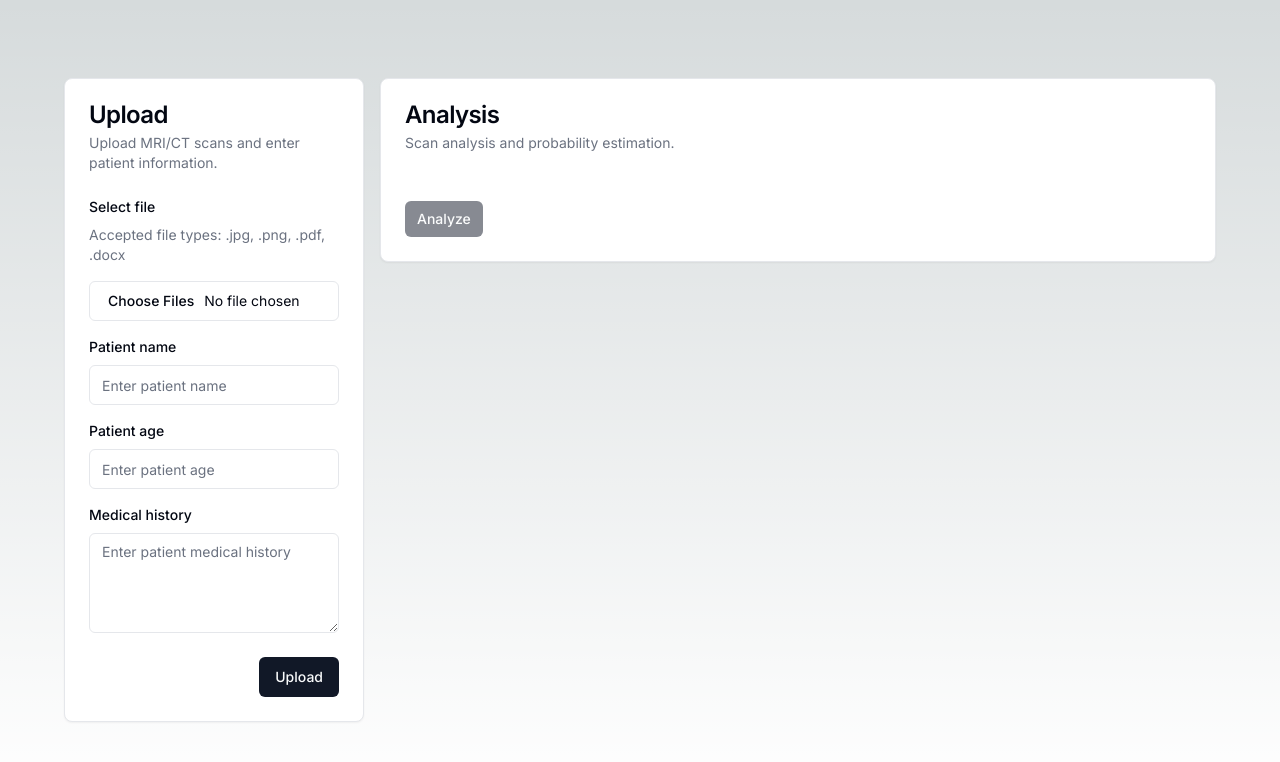
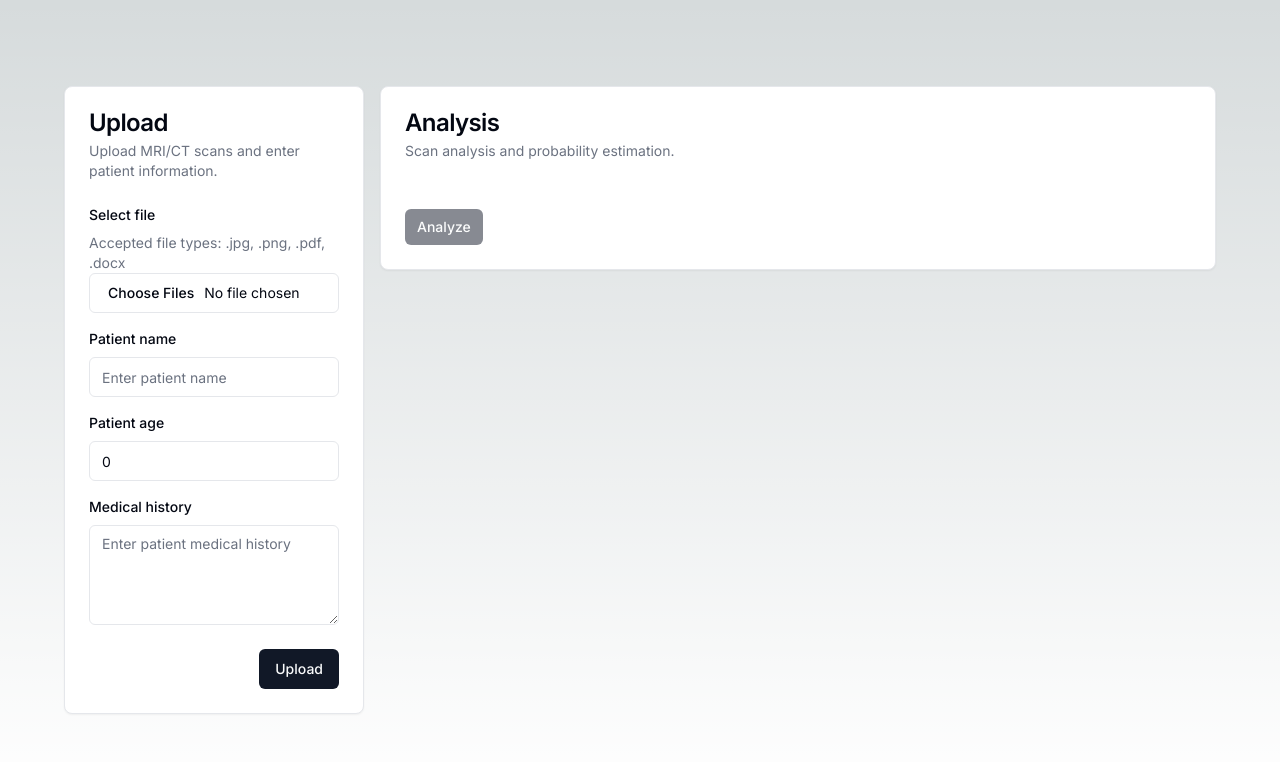
Before and after one commit to listlessbird/neurogenesis, a Next.js app in the folder ui/: page /mri-analysis in a window 1280 px wide. Shown: the top 762 px of the page. Built offline with nearby package versions, Linux system fonts and the light colour scheme.

Commit message:
wire up the form

```diff
--- a/ui/src/app/(mri)/mri-analysis/upload-form.tsx
+++ b/ui/src/app/(mri)/mri-analysis/upload-form.tsx
@@ -10,10 +10,12 @@ import {
 } from "@/components/ui/card"
 import { Input } from "@/components/ui/input"
 import { Textarea } from "@/components/ui/textarea"
-import { Label } from "@/components/ui/label"
+
 import z from "zod"
+import { useForm } from "react-hook-form"
+import { zodResolver } from "@hookform/resolvers/zod"
+import { useDropzone } from "react-dropzone"
 
-import { useDropzone } from "react-dropzone"
 import {
   Dispatch,
   createContext,
@@ -22,6 +24,13 @@ import {
   useRef,
   useState,
 } from "react"
+import {
+  Form,
+  FormControl,
+  FormField,
+  FormItem,
+  FormLabel,
+} from "@/components/ui/form"
 
 type UploadContextType = {
   files: File[]
@@ -50,7 +59,7 @@ export function UploadProvider({ children }: { children: React.ReactNode }) {
 
 const UploadFormSchema = z.object({
   name: z.string(),
-  age: z.number(),
+  age: z.coerce.number().int(),
   history: z.string(),
   scans: z.array(z.instanceof(File)),
 })
@@ -67,12 +76,12 @@ export function UploadForm() {
         [],
       "application/pdf": [],
     },
-    // onDrop: (accepted, rejected, e) => {
-    //   console.log({
-    //     accepted,
-    //     rejected,
-    //   })
-    // },
+    onDrop: (accepted, rejected, e) => {
+      console.log({
+        accepted,
+        rejected,
+      })
+    },
     onDropAccepted: (files, e) => {
       setFiles((prev) => [...prev, ...files])
     },
@@ -90,6 +99,20 @@ export function UploadForm() {
   //   [files]
   // )
 
+  const form = useForm({
+    resolver: zodResolver(UploadFormSchema),
+    defaultValues: {
+      name: "",
+      age: 0,
+      history: "",
+      scans: [],
+    },
+  })
+
+  function onSubmit(data: z.infer<typeof UploadFormSchema>) {
+    console.log(data)
+  }
+
   return (
     <Card className="w-full">
       <CardHeader>
@@ -98,51 +121,113 @@ export function UploadForm() {
           Upload MRI/CT scans and enter patient information.
         </CardDescription>
       </CardHeader>
+      <Form {...form}>
+        <form
+          onSubmit={form.handleSubmit(onSubmit, (err) => {
+            console.log(err)
+          })}
+        >
           <CardContent className="grid gap-4">
+            <FormField
+              control={form.control}
+              name="scans"
+              render={({ field }) => (
+                <FormItem>
                   <div className="flex flex-col gap-2">
-          <Label className="text-sm" htmlFor="scans">
+                    <FormLabel className="text-sm" htmlFor="scans">
                       Select file
-          </Label>
+                    </FormLabel>
                     <small className="text-sm text-gray-500 dark:text-gray-400">
                       Accepted file types: .jpg, .png, .pdf, .docx
                     </small>
                   </div>
-        <div className="contents" {...dropzoneProps.getRootProps()}>
+                  <div className="contents">
+                    <FormControl {...dropzoneProps.getRootProps()}>
                       <Input
                         {...dropzoneProps.getInputProps({
                           style: {},
-              ref: uploadRef,
+                          id: "scans",
+                          onChange: (e) => {
+                            field.onChange(Array.from(e.target.files || []))
+                          },
                         })}
                         className="cursor-pointer"
-            id="scans"
                       />
+                    </FormControl>
                   </div>
+                </FormItem>
+              )}
+            />
+
+            <FormField
+              control={form.control}
+              name="name"
+              render={({ field }) => (
+                <FormItem>
                   <div className="flex flex-col gap-2">
-          <Label className="text-sm" htmlFor="name">
+                    <FormLabel className="text-sm" htmlFor="name">
                       Patient name
-          </Label>
-          <Input id="name" placeholder="Enter patient name" />
+                    </FormLabel>
+                    <FormControl>
+                      <Input
+                        id="name"
+                        placeholder="Enter patient name"
+                        {...field}
+                      />
+                    </FormControl>
                   </div>
+                </FormItem>
+              )}
+            />
+
+            <FormField
+              control={form.control}
+              name="age"
+              render={({ field }) => (
+                <FormItem>
                   <div className="flex flex-col gap-2">
-          <Label className="text-sm" htmlFor="age">
+                    <FormLabel className="text-sm" htmlFor="age">
                       Patient age
-          </Label>
-          <Input id="age" placeholder="Enter patient age" type="number" />
+                    </FormLabel>
+                    <FormControl>
+                      <Input
+                        id="age"
+                        placeholder="Enter patient age"
+                        {...field}
+                      />
+                    </FormControl>
                   </div>
+                </FormItem>
+              )}
+            />
+
+            <FormField
+              control={form.control}
+              name="history"
+              render={({ field }) => (
+                <FormItem>
                   <div className="flex flex-col gap-2">
-          <Label className="text-sm" htmlFor="history">
+                    <FormLabel className="text-sm" htmlFor="history">
                       Medical history
-          </Label>
+                    </FormLabel>
+                    <FormControl>
                       <Textarea
                         className="min-h-[100px]"
                         id="history"
                         placeholder="Enter patient medical history"
+                        {...field}
                       />
+                    </FormControl>
                   </div>
+                </FormItem>
+              )}
+            />
           </CardContent>
           <CardFooter>
             <Button className="ml-auto">Upload</Button>
           </CardFooter>
+        </form>
+      </Form>
     </Card>
   )
 }
```
Lines whose indentation alone changed are shown as unchanged.
